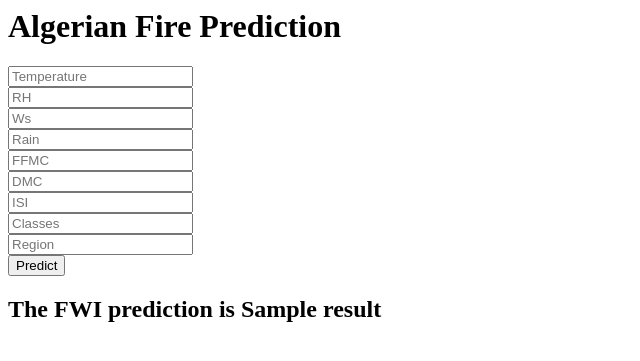
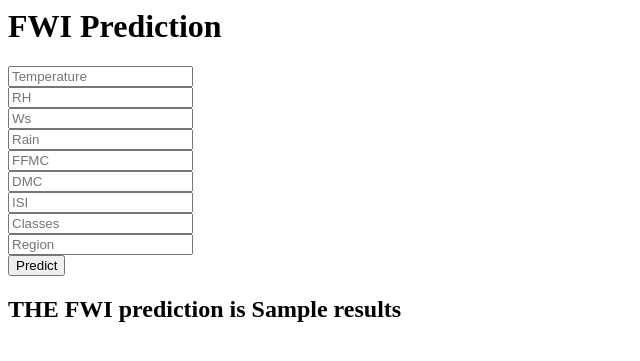
Before and after one commit to gandhidhruv2003/Algerian-Fire, a Flask app: template templates/predict.html in a window 1280 px wide. Shown: the top 361 px of the page, without its empty margins (0-640 px from the left). Run offline with Flask 3, Linux system fonts and the light colour scheme; the template is opened without the code that fills it: most values are stand-ins (such as "Sample title", 1, 10 or a date in 2020); parts of the project's set-up code (start-up, migrations or seed data) failed here and were passed over.

Commit message:
Add files via upload

```diff
--- a/templates/predict.html
+++ b/templates/predict.html
@@ -1,9 +1,8 @@
-<home>
+<html>
 <body>
     <div class="login">
-            <h1>Algerian Fire Prediction</h1>
-
-            <form action="{{url_for('predict')}}" method="post">
+        <h1>FWI Prediction</h1>
+        <form action="{{ url_for('predict')}}" method="post">
         <input type="text" name="Temperature" placeholder="Temperature" required="required"><br>
         <input type="text" name="RH" placeholder="RH" required="required"><br>
         <input type="text" name="Ws" placeholder="Ws" required="required"><br>
@@ -14,9 +13,10 @@
         <input type="text" name="Classes" placeholder="Classes" required="required"><br>
         <input type="text" name="Region" placeholder="Region" required="required"><br>
 
-                <button type="submit" class="btn">Predict</button>
+        <button type="submit" class="btn btn-primary btn-block btn-large">Predict</button>
     </form>
-
-            <h2>The FWI prediction is {{result}} </h2>
-    </body>
-</home>
+    <h2>
+        THE FWI prediction is {{results}}
+    </h2>
+    <body>
+</html>
```
Lines whose indentation alone changed are shown as unchanged.
